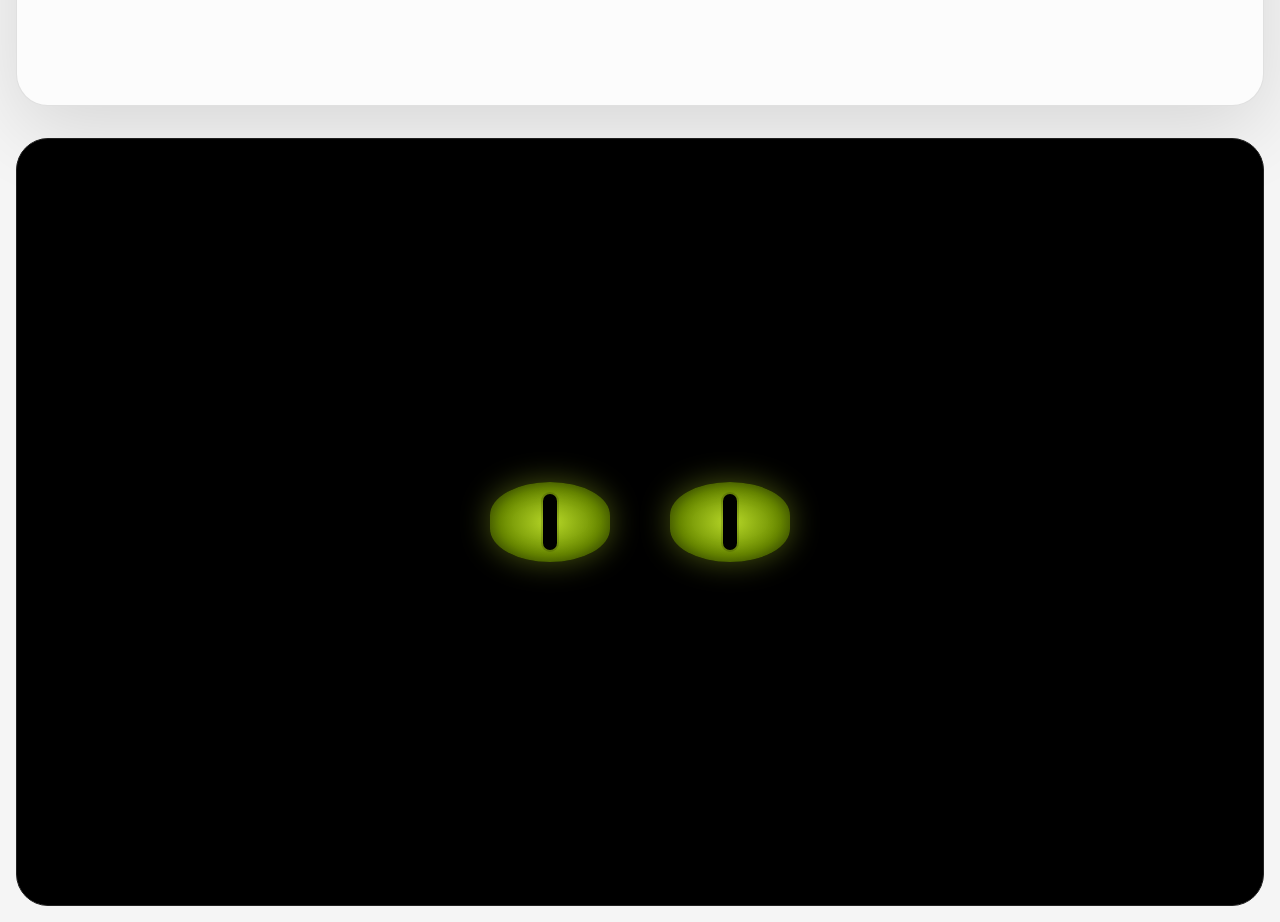
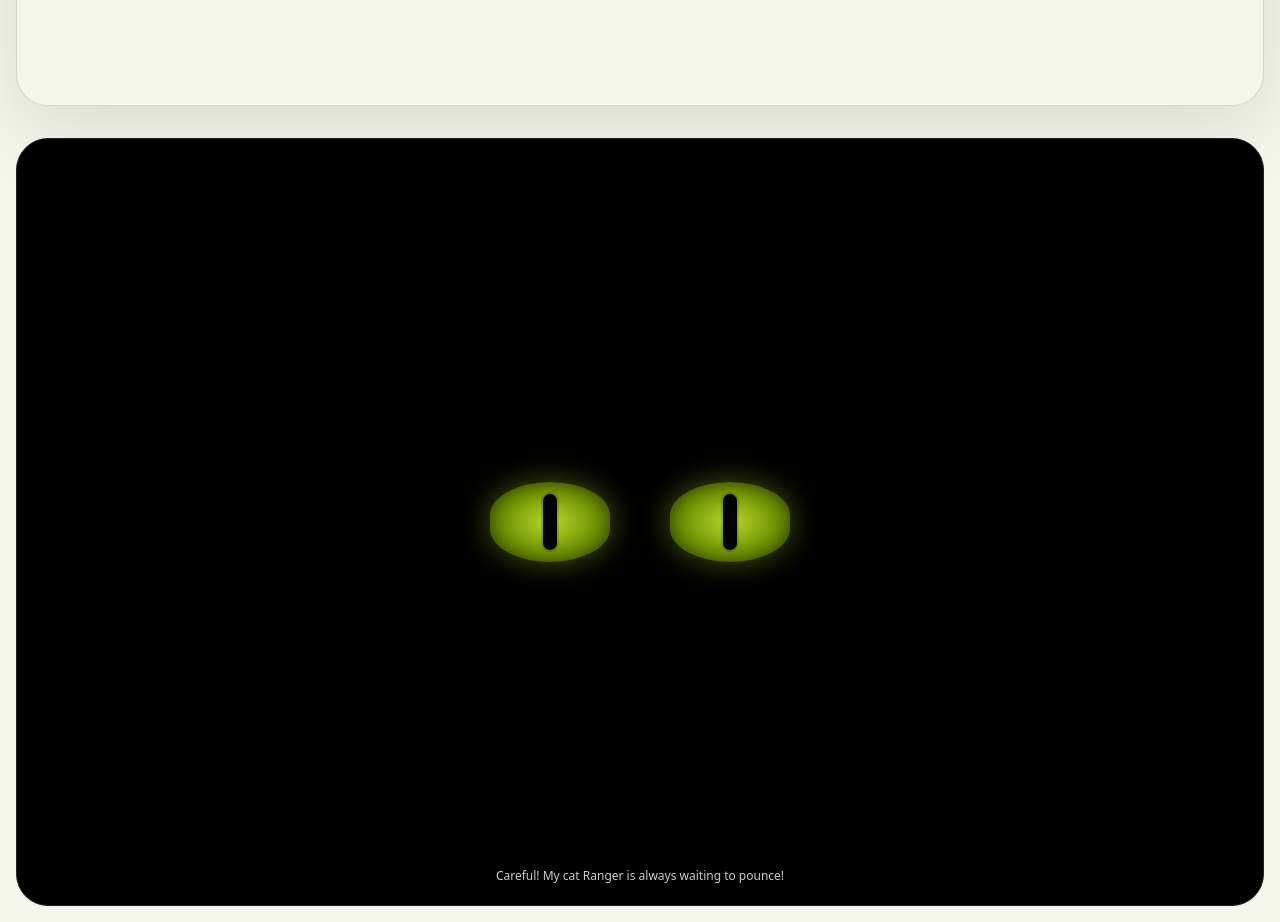
Before and after one commit to Ranger-Rick/rickbordelon.com, a Vue app: page / in a window 1280 px wide. Shown: the part 3900-4822 px from the top of the page. Built offline with nearby package versions, Linux system fonts and the light colour scheme.

Commit message:
Added Earthsong theme

```diff
--- a/src/assets/main.css
+++ b/src/assets/main.css
@@ -3,20 +3,20 @@
 @custom-variant dark (&:where(.dark, .dark *));
 
 @theme {
-  --color-bg: #f5f5f5;
-  --color-bg-dark: #0a0a0a;
-  --color-surface: #fcfcfc;
-  --color-surface-dark: #111111;
-  --color-text: #1a1a1a;
-  --color-text-dark: #e5e5e5;
-  --color-muted: #6b7280;
-  --color-muted-dark: #9ca3af;
-  --color-border: rgba(26, 26, 26, 0.12);
-  --color-border-dark: rgba(229, 229, 229, 0.16);
-  --color-grid: rgba(26, 26, 26, 0.08);
-  --color-grid-dark: rgba(229, 229, 229, 0.08);
-  --color-glow: rgba(26, 26, 26, 0.08);
-  --color-glow-dark: rgba(229, 229, 229, 0.12);
+  --color-bg: #f6f7ec;
+  --color-bg-dark: #292520;
+  --color-surface: #f6f7ec;
+  --color-surface-dark: #121418;
+  --color-text: #292520;
+  --color-text-dark: #e5c7a9;
+  --color-muted: #675f54;
+  --color-muted-dark: #e5c6aa;
+  --color-border: rgba(41, 37, 32, 0.15);
+  --color-border-dark: rgba(229, 199, 169, 0.18);
+  --color-grid: rgba(41, 37, 32, 0.08);
+  --color-grid-dark: rgba(229, 199, 169, 0.08);
+  --color-glow: rgba(41, 37, 32, 0.08);
+  --color-glow-dark: rgba(229, 199, 169, 0.12);
 }
 
 html {
@@ -266,6 +266,7 @@ body {
   display: flex;
   align-items: center;
   justify-content: center;
+  position: relative;
 }
 
 .ranger-section__eyes {
@@ -293,6 +294,20 @@ body {
   border-radius: 999px;
   box-shadow: 0 0 0 2px rgba(0, 0, 0, 0.15);
   transform: translate(-50%, -50%);
+}
+
+.ranger-section__disclaimer {
+  position: absolute;
+  bottom: 1.25rem;
+  left: 50%;
+  transform: translateX(-50%);
+  margin: 0;
+  width: calc(100% - 2rem);
+  color: #fff;
+  font-size: 0.75rem;
+  line-height: 1.4;
+  text-align: center;
+  opacity: 0.8;
 }
 
 /* Tools grid */
--- a/src/components/RangerSection.vue
+++ b/src/components/RangerSection.vue
@@ -68,6 +68,9 @@ onUnmounted(() => {
           ></div>
         </div>
       </div>
+      <p class="ranger-section__disclaimer">
+        Careful! My cat Ranger is always waiting to pounce!
+      </p>
     </section>
   </div>
 </template>
```
Also changed, not shown: 1 other file (tests, documents, lock files or other folders).
